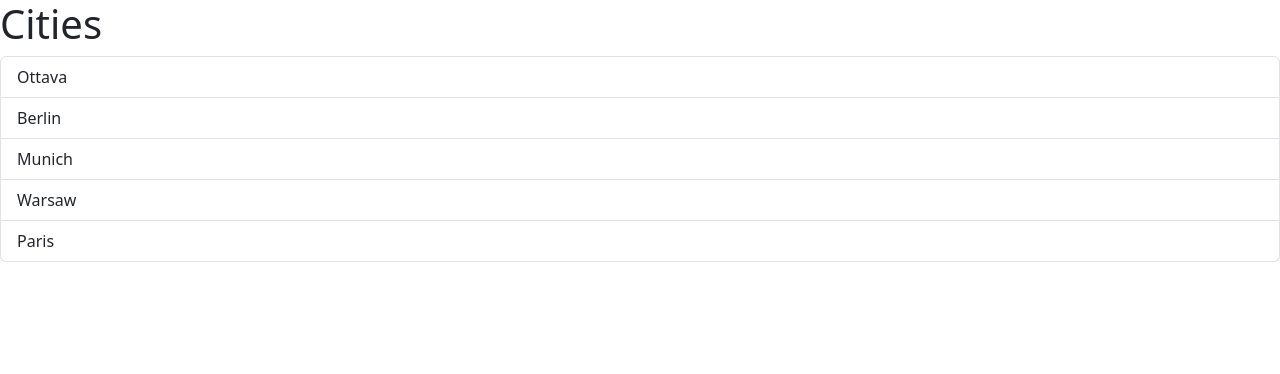
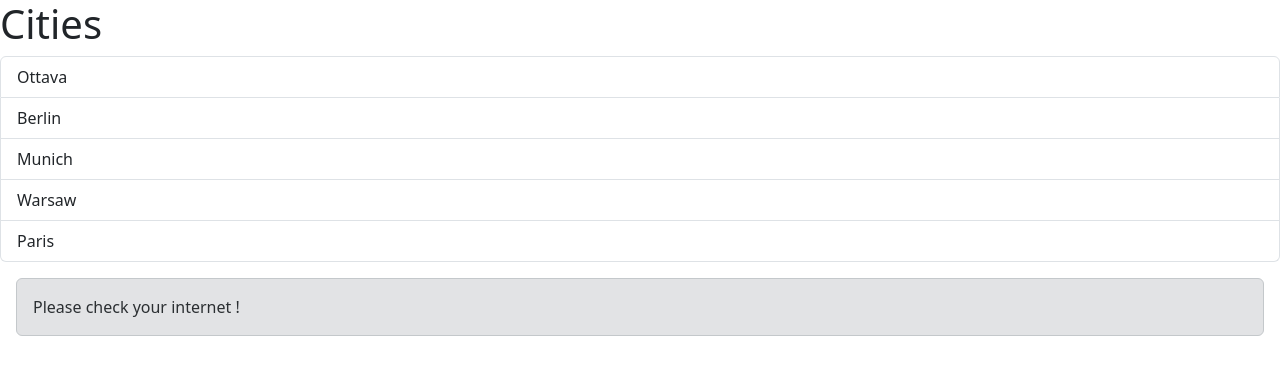
Before and after one commit to muminDev/PracticeWithReact, a React (Vite) app in the folder reactwithmosh/: page / in a window 1280 px wide. Shown: the top 374 px of the page. Built offline with nearby package versions, Linux system fonts and the light colour scheme.

Commit message:
using children props

```diff
--- a/reactwithmosh/src/App.tsx
+++ b/reactwithmosh/src/App.tsx
@@ -1,10 +1,20 @@
 import Listgroup from "./components/ListGroup.tsx";
+import Alert from "./components/alert.tsx";
 
 function App() {
   const cities = ["Ottava", "Berlin", "Munich", "Warsaw", "Paris"];
+  const handleSelectItem = (item: string) => {
+    console.log(item);
+  };
   return (
     <div>
-      <Listgroup items={cities} heading="Cities" />
+      <Listgroup
+        items={cities}
+        heading="Cities"
+        onSelectItem={handleSelectItem}
+      />
+
+      <Alert>Please check your internet !</Alert>
     </div>
   );
 }
--- a/reactwithmosh/src/components/ListGroup.tsx
+++ b/reactwithmosh/src/components/ListGroup.tsx
@@ -3,9 +3,10 @@ import { useState } from "react";
 interface Props {
   items: string[];
   heading: string;
+  onSelectItem: (item: string) => void;
 }
 
-function Listgroup({ items, heading }: Props) {
+function Listgroup({ items, heading, onSelectItem }: Props) {
   const [selectedItem, setSelectedItem] = useState(-1);
   const renderedList = items.map((item, index) => (
     <li
@@ -15,6 +16,7 @@ function Listgroup({ items, heading }: Props) {
       }
       onClick={() => {
         setSelectedItem(index);
+        onSelectItem(item);
       }}
     >
       {item}
--- /dev/null
+++ b/reactwithmosh/src/components/alert.tsx
@@ -0,0 +1,13 @@
+interface AlertProps {
+  children: string;
+}
+
+const alert = ({ children }: AlertProps) => {
+  return (
+    <div className="alert alert-secondary m-3" role="alert">
+      {children}
+    </div>
+  );
+};
+
+export default alert;
```
